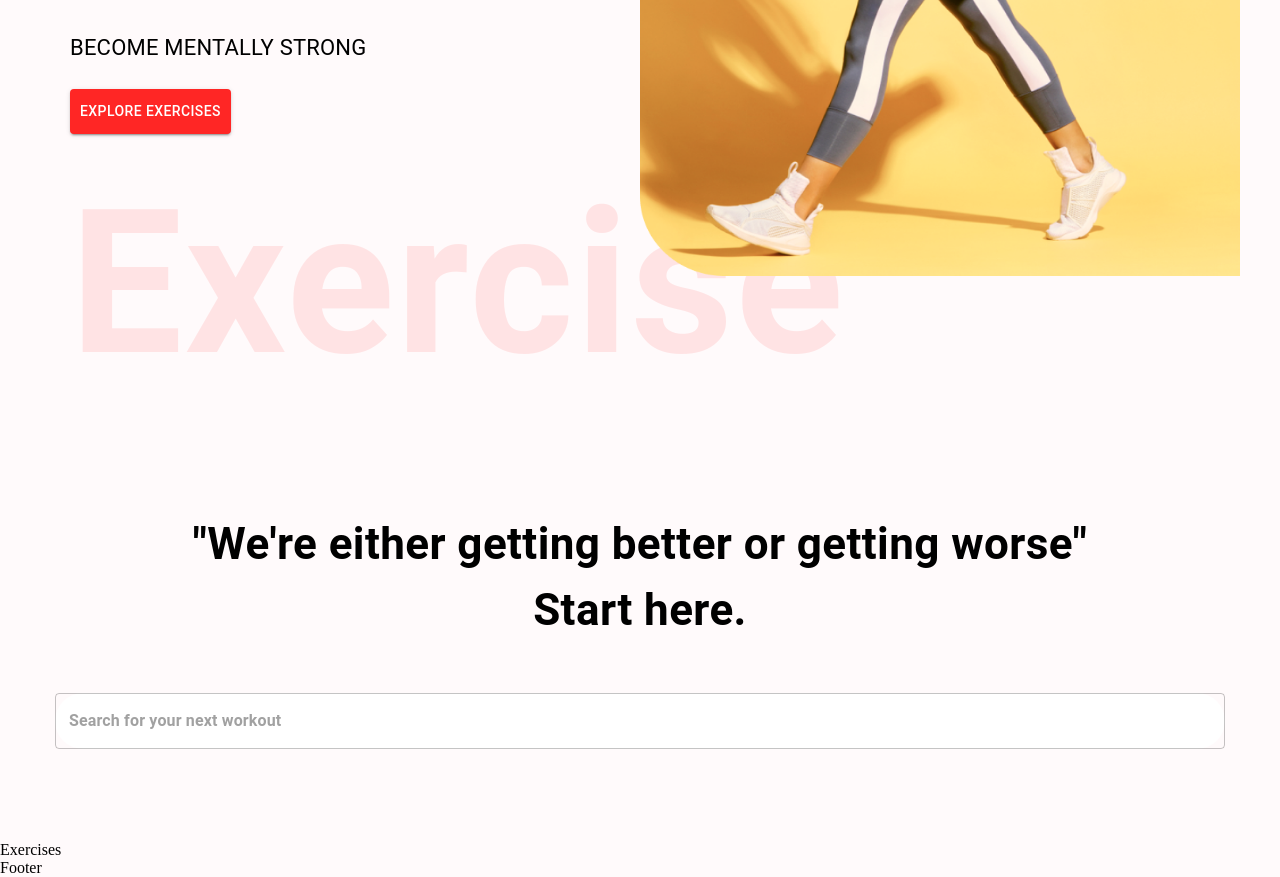
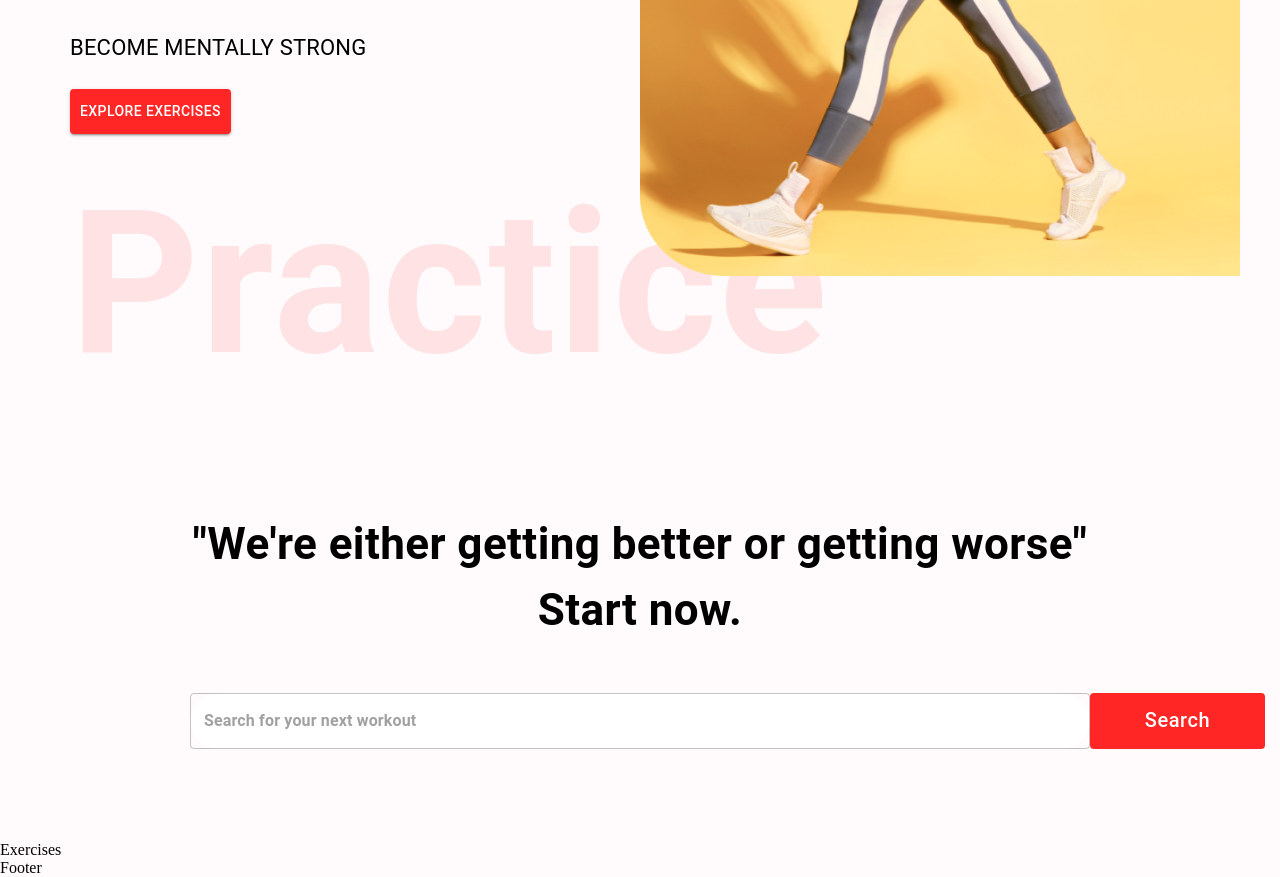
Before and after one commit to bermudez-creates/gym_exercise_app, a React (Create React App) app: page / in a window 1280 px wide. Shown: the part 500-1377 px from the top of the page. Built offline with nearby package versions, Linux system fonts and the light colour scheme.

Commit message:
Button added.

```diff
--- a/package.json
+++ b/package.json
@@ -37,5 +37,8 @@
       "last 1 firefox version",
       "last 1 safari version"
     ]
+  },
+  "devDependencies": {
+    "@babel/plugin-proposal-private-property-in-object": "^7.21.11"
   }
 }
--- a/src/components/HeroBanner.js
+++ b/src/components/HeroBanner.js
@@ -44,7 +44,7 @@ const HeroBanner = () => {
         }}
         fontSize="200px"
       >
-        Exercise
+        Practice
       </Typography>
       <img src={HeroBannerImage} alt="banner" className="hero-banner-img" />
     </Box>
--- a/src/components/SearchExercises.js
+++ b/src/components/SearchExercises.js
@@ -2,6 +2,15 @@ import React, { useEffect, useState } from 'react';
 import { Box, Button, Stack, TextField, Typography } from '@mui/material';
 
 const SearchExercises = () => {
+  const [search, setSearch] = useState('');
+
+  const handleSearch = async () => {
+    if (search) {
+      console.log(search);
+      // const exerciseData = await fetchData
+    }
+  };
+
   return (
     <Stack alignItems="center" mt="37px" justifyContent="center" p="20px">
       <Typography
@@ -10,22 +19,40 @@ const SearchExercises = () => {
         mb="50px"
         textAlign="center"
       >
-        "We're either getting better or getting worse" <br /> Start here.
+        "We're either getting better or getting worse" <br /> Start now.
       </Typography>
       <Box position="relative" mb="72px">
         <TextField
           sx={{
             input: { fontWeight: '700', border: 'none', borderRadius: '4px' },
-            width: { lg: '1170px', xs: '350px' },
+            width: { lg: '900px', xs: '350px' },
             backgroundColor: '#fff',
             borderRadius: '40px',
+            right: '0',
           }}
           height="76px"
-          value=""
-          onChange={(e) => {}}
+          value={search}
+          onChange={(e) => {
+            setSearch(e.target.value.toLocaleLowerCase());
+          }}
           placeholder="Search for your next workout"
           type="text"
         />
+        <Button
+          className="search-btn"
+          sx={{
+            bgcolor: '#FF2625',
+            color: '#fff',
+            textTransform: 'none',
+            width: { lg: '175px', xs: '80px' },
+            fontSize: { lg: '20px', xs: '14px' },
+            height: '56px',
+            position: 'absolute',
+          }}
+          onClick={handleSearch}
+        >
+          Search
+        </Button>
       </Box>
     </Stack>
   );
```
Also changed, not shown: src/index.js (+8 -1 lines), 1 other file (tests, documents, lock files or other folders).
